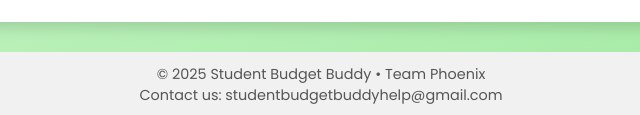
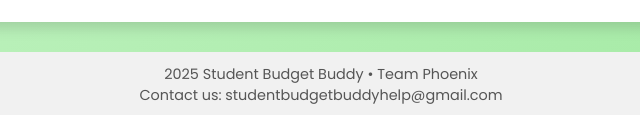
Before and after one commit to arnav-raj-tech/buildathonwebsite, a plain HTML site: page download.html in a window 1280 px wide. Shown: the part 746-861 px from the top of the page, 319-959 px from the left. Drawn offline with Linux system fonts and the light colour scheme.

Commit message:
Update download.html

```diff
--- a/download.html
+++ b/download.html
@@ -187,7 +187,7 @@ footer {
 </div>
 
 <footer>
-  © 2025 Student Budget Buddy • Team Phoenix<br>
+  2025 Student Budget Buddy • Team Phoenix<br>
   Contact us: studentbudgetbuddyhelp@gmail.com
 </footer>
 
```
